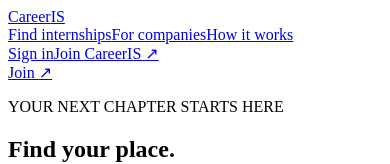
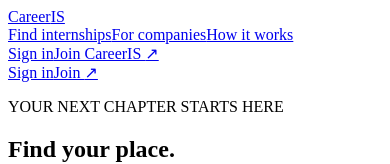
Before and after one commit to dulsaranimhan/CareerIS, a React (Vite) app in the folder frontend/: page / in a window 390 px wide. Shown: the top 164 px of the page. Built offline with nearby package versions, Linux system fonts and the light colour scheme; the HTML template or start-up script is replaced by a standard one.

Commit message:
Expose sign in on mobile navigation

```diff
--- a/frontend/src/App.jsx
+++ b/frontend/src/App.jsx
@@ -582,7 +582,7 @@ function App() {
           <a href="#how-it-works">How it works</a>
         </nav>
         <div className="nav-actions"><a className="sign-in" href="#sign-in/student" onClick={(event) => { event.preventDefault(); openAuth('sign-in'); }}>Sign in</a><a className="button button-dark nav-join" href="#register/student" onClick={(event) => { event.preventDefault(); openAuth('register'); }}>Join CareerIS <ArrowUpRight /></a></div>
-        <a className="mobile-join" href="#register/student" onClick={(event) => { event.preventDefault(); openAuth('register'); }}>Join <ArrowUpRight /></a>
+        <div className="mobile-actions"><a className="mobile-sign-in" href="#sign-in/student" onClick={(event) => { event.preventDefault(); openAuth('sign-in'); }}>Sign in</a><a className="mobile-join" href="#register/student" onClick={(event) => { event.preventDefault(); openAuth('register'); }}>Join <ArrowUpRight /></a></div>
       </header>
 
       <section className="hero" aria-labelledby="hero-title">
--- a/frontend/src/styles.css
+++ b/frontend/src/styles.css
@@ -607,3 +607,12 @@ button,a,input,select,textarea{
 @media(max-width:700px){
   .internship-card:hover,.split-card:hover,.dashboard-metric:hover{transform:none}
 }
+
+/* Keep both account entry points easy to reach on narrow screens. */
+.mobile-actions{display:none}
+@media(max-width:700px){
+  .mobile-actions{display:flex;align-items:center;gap:16px}
+  .mobile-sign-in{color:#393447;text-decoration:none;font-size:12px;font-weight:700}
+  .mobile-join{display:inline-flex;align-items:center;gap:7px;padding:10px 13px;border-radius:9px;background:#191729;color:#fff;text-decoration:none;font-size:12px;font-weight:700}
+  .mobile-join .arrow-up-right{font-size:14px}
+}
```
